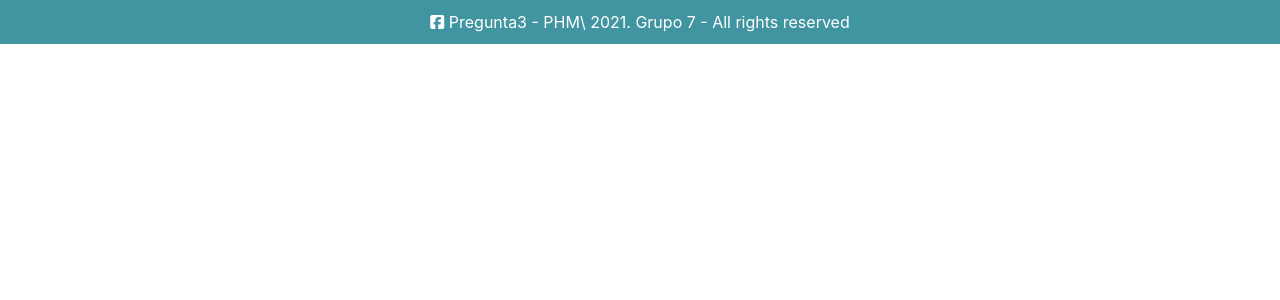
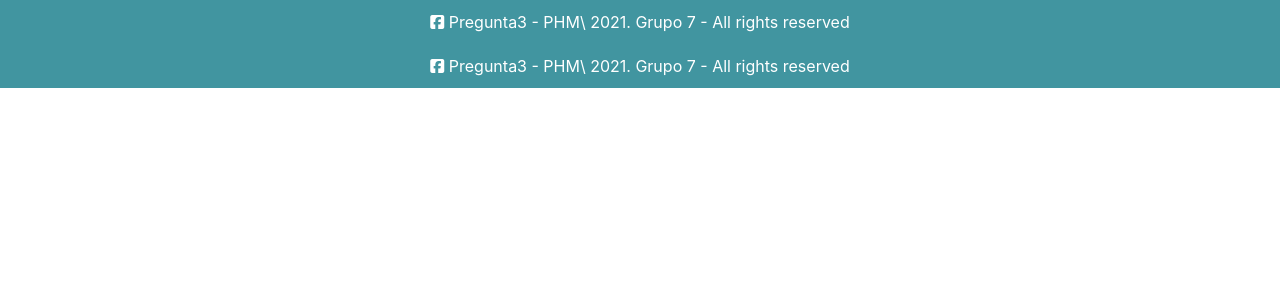
Before and after one commit to gustavososa92/provisorio-PHM, a React (Create React App) app in the folder front/pregunta3-front/: page / in a window 1280 px wide. Shown: the top 300 px of the page. Built offline with nearby package versions, Linux system fonts and the light colour scheme.

Commit message:
Se agregó el componente Footer en App.js

```diff
--- a/front/pregunta3-front/src/App.js
+++ b/front/pregunta3-front/src/App.js
@@ -5,7 +5,10 @@ import { Routes } from "./routes"
 
 function App() {
   return (
-    <Routes />
+    <div>
+      <Routes />
+      <Footer />
+    </div>
     // <div className="App">
     //   <header className="App-header">
     //     <img src={logo} className="App-logo" alt="logo" />
```
